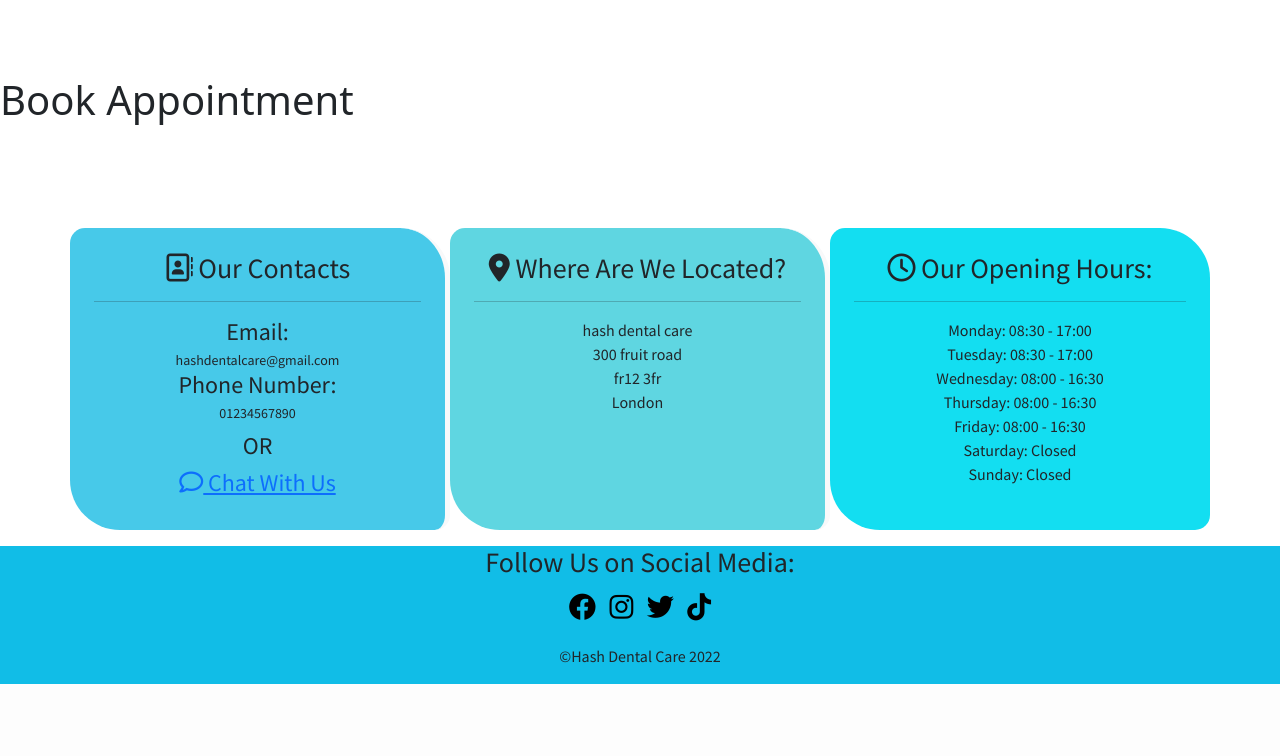
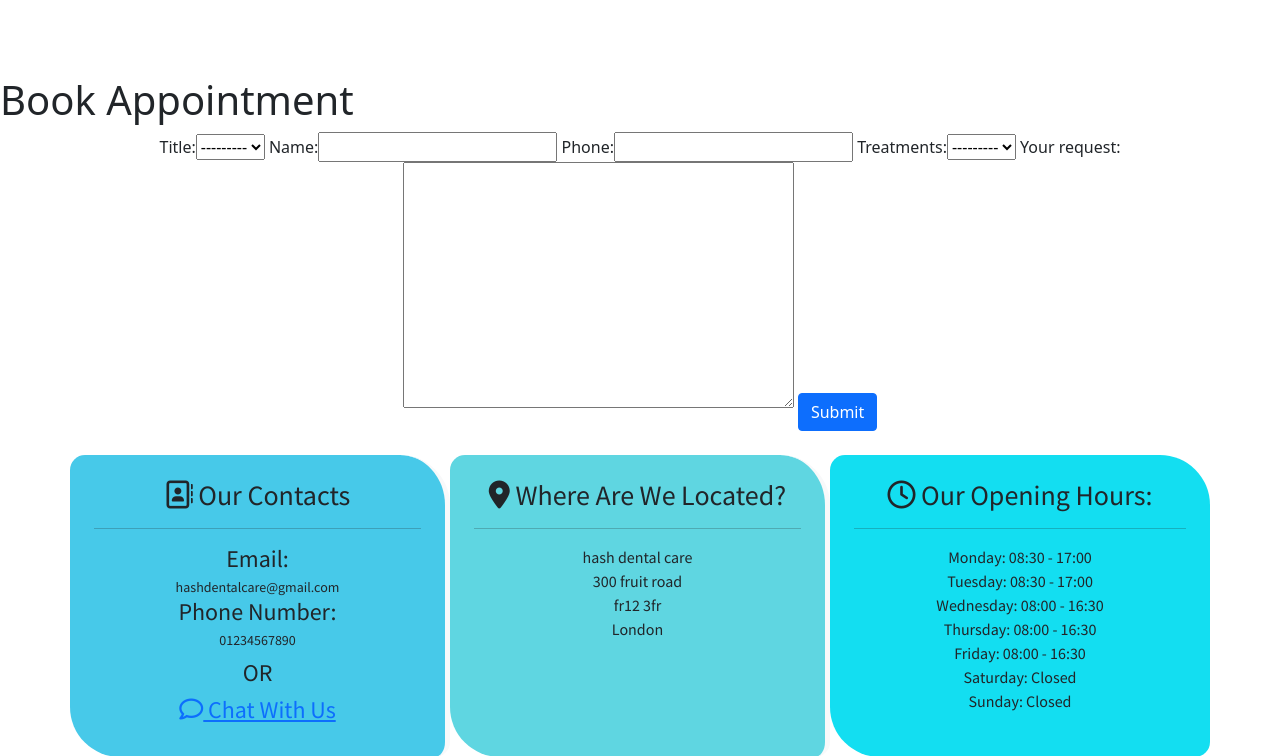
Before and after one commit to hashim222/hash-dental-care, a Django app: page /book_appointments/ in a window 1280 px wide. Shown: the part 116-872 px from the top of the page. Before the commit the page ends 800 px from the top, so only its background shows below. Run offline with Django 3.2, Linux system fonts and the light colour scheme; data that the repository does not hold is empty.

Commit message:
display simple booking form using ModelForm

```diff
--- a/booking_app/forms.py
+++ b/booking_app/forms.py
@@ -0,0 +1,23 @@
+from django.forms import ModelForm
+from .models import BookAppointmentModel
+
+
+class BookAppointmentForm(ModelForm):
+    class Meta:
+        model = BookAppointmentModel
+        fields = ('title', 'name', 'phone',
+                  'treatments', 'your_request')
+
+        def send_form(self):
+            pass
+
+
+# from django import forms
+# from .models import BookAppointmentModel
+
+
+# class BookAppointmentForm(forms.Form):
+#     name = forms.CharField(max_length=100)
+
+#     def send_form(self):
+#         pass
--- a/booking_app/models.py
+++ b/booking_app/models.py
@@ -23,9 +23,9 @@ class BookAppointmentModel(models.Model):
     phone = models.CharField(max_length=11)
     created_date = models.DateTimeField(auto_now_add=True)
     update_date = models.DateTimeField(auto_now=True)
-    your_request = models.TextField()
     treatments = models.ForeignKey(
         Treatment, on_delete=models.CASCADE, related_name='treatments_title')
+    your_request = models.TextField()
     status = models.IntegerField(choices=STATUS, default=0)
 
     class Meta:
--- a/booking_app/views.py
+++ b/booking_app/views.py
@@ -1,5 +1,8 @@
 from django.shortcuts import render
 from django.views.generic import TemplateView
+from .forms import BookAppointmentForm
+from django.views.generic.edit import FormView
+
 
 
 class Home(TemplateView):
@@ -9,8 +12,14 @@ class Home(TemplateView):
     template_name = 'home.html'
 
 
-class BookAppointments(TemplateView):
+class BookAppointments(FormView):
     template_name = 'book_appointments.html'
+    form_class = BookAppointmentForm
+    success_url = 'book_appointments/'
+
+    def send(self, form):
+        form.send_form()
+        return super().form_valid(form)
 
 
 class Notifications(TemplateView):
--- a/templates/book_appointments.html
+++ b/templates/book_appointments.html
@@ -4,4 +4,10 @@
 
 <h1>Book Appointment</h1>
 
+<form method="POST" class="text-center">
+    {% csrf_token %}
+    {{ form }}
+    <button class="mt-3 btn btn-primary" type="submit">Submit</button>
+</form>
+
 {% endblock %}
```
